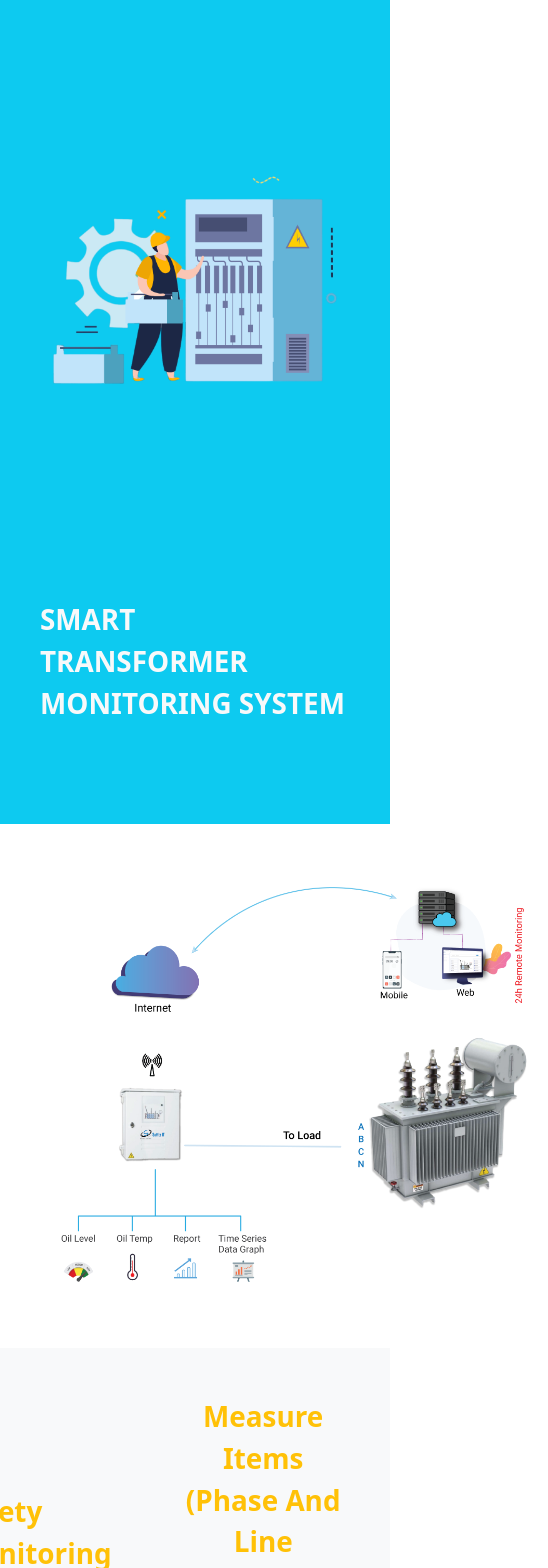
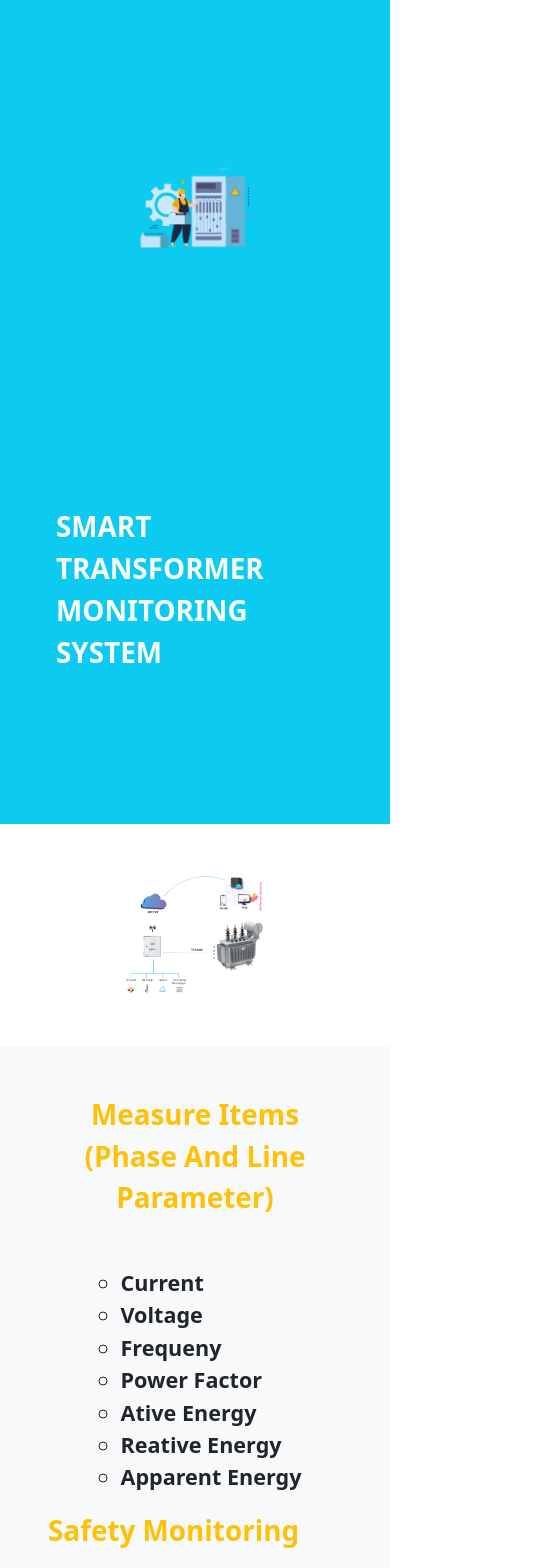
Before and after one commit to MD-Tauhid/smart-monitoring, a React (Vite) app: page / in a window 390 px wide. Shown: the part 20-1588 px from the top of the page, 548 px wide, since content can reach past the window. Built offline with nearby package versions, Linux system fonts and the light colour scheme.

Commit message:
full responsive

```diff
--- a/src/Components/Banner/Banner.jsx
+++ b/src/Components/Banner/Banner.jsx
@@ -7,8 +7,8 @@ const Banner = () => {
             className='d-flex flex-column-reverse flex-md-row justify-content-around align-items-center bg-info'
             style={{ height: "100vh", width: '100%', padding: '40px' }}
         >
-            <div className='fs-1 fw-bold text-light text-uppercase'>Smart Transformer <br /> Monitoring System</div>
-            <img src={banImg} alt="Banner Image" style={{width:'50%', minWidth:'400px'}}/>
+            <div className='fs-1 fw-bold text-light text-uppercase px-3'>Smart Transformer <br /> Monitoring System</div>
+            <img src={banImg} className='w-50' alt="Banner Image"/>
         </div>
     );
 };
--- a/src/Components/Home.jsx
+++ b/src/Components/Home.jsx
@@ -14,9 +14,9 @@ const Home = () => {
         <div style={{width:'100vw'}}>
             <Banner></Banner>
             <div data-aos="fade-up" data-aos-duration="3000" className='d-flex flex-column align-items-center p-5'>
-                <img className='h-25 w-50 mx-auto ' src={img1} alt="" style={{width:'60%', minWidth:'500px'}} />
+                <img className='h-25 w-50 mx-auto ' src={img1} alt="" style={{width:'60%'}} />
             </div>
-            <section className='bg-light d-flex flex-row-reverse justify-content-between align-items-center mx-auto fs-1 fw-bold p-5'>
+            <section className='bg-light d-flex flex-column flex-md-row-reverse justify-content-between align-items-center mx-auto fs-1 fw-bold p-5'>
                 <div className='d-flex flex-column justify-content-center'>
                     <div className='mx-auto mb-5 text-center text-warning'>Measure Items<br />(Phase And Line Parameter)</div>
                     <div className='d-flex flex-row justify-content-around fs-4'>
--- a/src/Components/Monitoring/Monitoring.jsx
+++ b/src/Components/Monitoring/Monitoring.jsx
@@ -3,7 +3,7 @@ import React from 'react';
 const Monitoring = ({img, text}) => {
     return (
         <div className='d-flex flex-column flex-md-row justify-content-between align-items-center my-6' style={{padding:'50px 50px'}}>
-            <img data-aos="fade-left" data-aos-duration="2000" className='w-50' src={img} alt="" style={{minWidth:'300px'}} />
+            <img data-aos="fade-left" data-aos-duration="2000" className='w-50' src={img} alt="" />
             <h1 data-aos="fade-right" data-aos-duration="2000" className='py-3'>{text}</h1>
         </div>
     );
--- a/src/Components/Monitoring/Monitoring1.jsx
+++ b/src/Components/Monitoring/Monitoring1.jsx
@@ -3,7 +3,7 @@ import React from 'react';
 const Monitoring1 = ({img, text}) => {
     return (
         <div className='w-100 bg-light d-flex flex-column flex-md-row-reverse justify-content-center justify-content-md-between align-items-center my-6 p-5'>
-            <img data-aos="fade-right" data-aos-duration="2000" className='w-50' src={img} alt="" style={{minWidth:'300px'}} />
+            <img data-aos="fade-right" data-aos-duration="2000" className='w-50' src={img} alt="" />
             <h1 data-aos="fade-left" data-aos-duration="2000" className='py-3'>{text}</h1>
         </div>
     );
```
